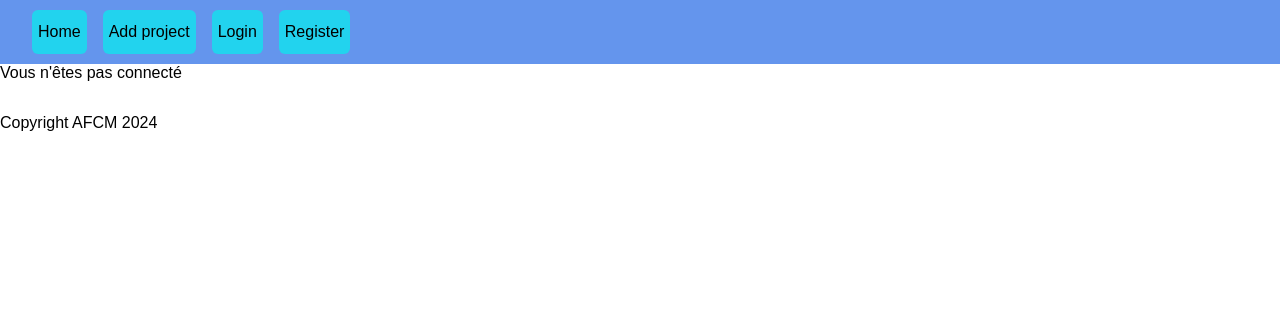
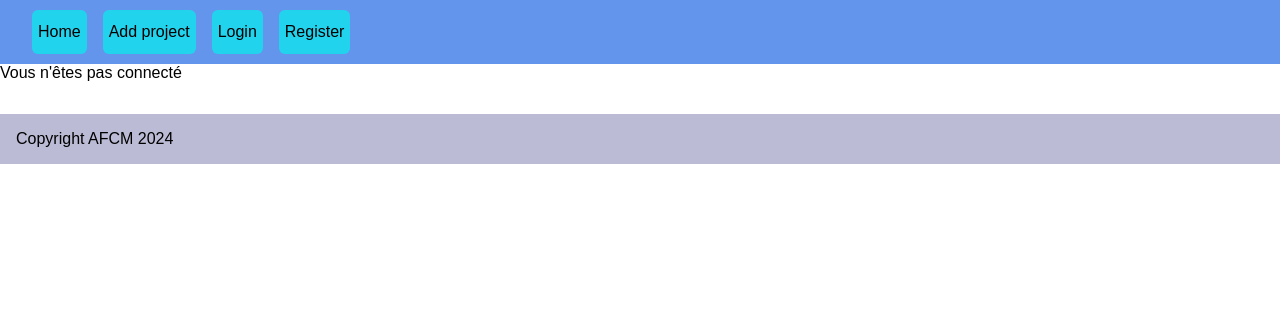
Before and after one commit to AFCMS/Hexagone_Projet_Web, a PHP site: page /index.php in a window 1280 px wide. Shown: the top 324 px of the page. Run offline with PHP 8.4, Linux system fonts and the light colour scheme; data that the repository does not hold is empty.

Commit message:
Improve footer

```diff
--- a/src/layout/footer.php
+++ b/src/layout/footer.php
@@ -1,4 +1,4 @@
-<footer class="">
+<footer class="" style="flex: 1; padding: 1rem; background-color: #bbbbd6">
     Copyright AFCM 2024
 </footer>
 
```
